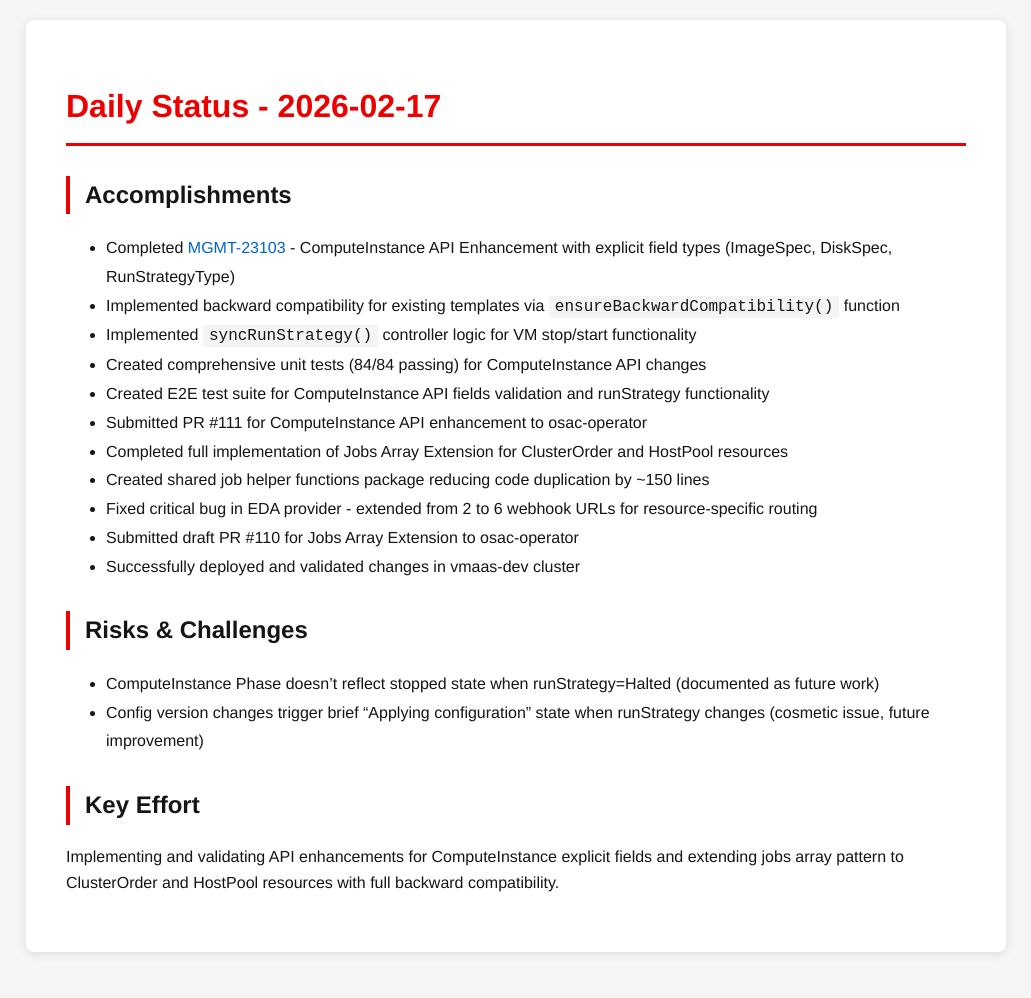
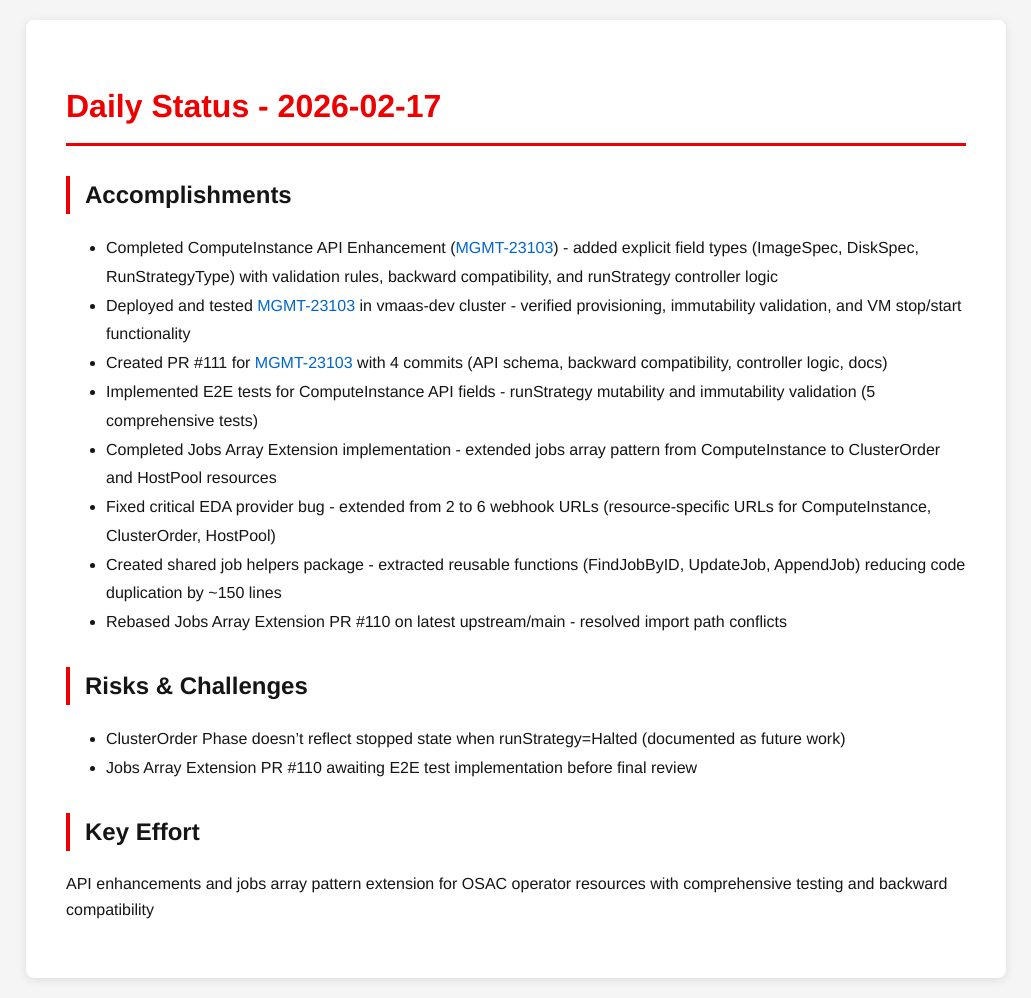
Before and after one commit to tzvatot/daily-status, a Jekyll site: the page built from 2026-02-17.md, in a window 1280 px wide. Shown: the whole page, without its empty margins (124-1155 px from the left). Built offline with Jekyll 4.4.1, drawn with Linux system fonts in a browser that asks for light colours; before the commit the page ends 972 px from its top, so only the background shows below that.

Commit message:
Daily status update - 2026-02-17

```diff
--- a/2026-02-17.md
+++ b/2026-02-17.md
@@ -7,21 +7,18 @@ date: 2026-02-17
 # Daily Status - 2026-02-17
 
 ## Accomplishments
-- Completed [MGMT-23103](https://issues.redhat.com/browse/MGMT-23103) - ComputeInstance API Enhancement with explicit field types (ImageSpec, DiskSpec, RunStrategyType)
-- Implemented backward compatibility for existing templates via `ensureBackwardCompatibility()` function
-- Implemented `syncRunStrategy()` controller logic for VM stop/start functionality
-- Created comprehensive unit tests (84/84 passing) for ComputeInstance API changes
-- Created E2E test suite for ComputeInstance API fields validation and runStrategy functionality
-- Submitted PR #111 for ComputeInstance API enhancement to osac-operator
-- Completed full implementation of Jobs Array Extension for ClusterOrder and HostPool resources
-- Created shared job helper functions package reducing code duplication by ~150 lines
-- Fixed critical bug in EDA provider - extended from 2 to 6 webhook URLs for resource-specific routing
-- Submitted draft PR #110 for Jobs Array Extension to osac-operator
-- Successfully deployed and validated changes in vmaas-dev cluster
+- Completed ComputeInstance API Enhancement ([MGMT-23103](https://issues.redhat.com/browse/MGMT-23103)) - added explicit field types (ImageSpec, DiskSpec, RunStrategyType) with validation rules, backward compatibility, and runStrategy controller logic
+- Deployed and tested [MGMT-23103](https://issues.redhat.com/browse/MGMT-23103) in vmaas-dev cluster - verified provisioning, immutability validation, and VM stop/start functionality
+- Created PR #111 for [MGMT-23103](https://issues.redhat.com/browse/MGMT-23103) with 4 commits (API schema, backward compatibility, controller logic, docs)
+- Implemented E2E tests for ComputeInstance API fields - runStrategy mutability and immutability validation (5 comprehensive tests)
+- Completed Jobs Array Extension implementation - extended jobs array pattern from ComputeInstance to ClusterOrder and HostPool resources
+- Fixed critical EDA provider bug - extended from 2 to 6 webhook URLs (resource-specific URLs for ComputeInstance, ClusterOrder, HostPool)
+- Created shared job helpers package - extracted reusable functions (FindJobByID, UpdateJob, AppendJob) reducing code duplication by ~150 lines
+- Rebased Jobs Array Extension PR #110 on latest upstream/main - resolved import path conflicts
 
 ## Risks & Challenges
-- ComputeInstance Phase doesn't reflect stopped state when runStrategy=Halted (documented as future work)
-- Config version changes trigger brief "Applying configuration" state when runStrategy changes (cosmetic issue, future improvement)
+- ClusterOrder Phase doesn't reflect stopped state when runStrategy=Halted (documented as future work)
+- Jobs Array Extension PR #110 awaiting E2E test implementation before final review
 
 ## Key Effort
-Implementing and validating API enhancements for ComputeInstance explicit fields and extending jobs array pattern to ClusterOrder and HostPool resources with full backward compatibility.
+API enhancements and jobs array pattern extension for OSAC operator resources with comprehensive testing and backward compatibility
```
